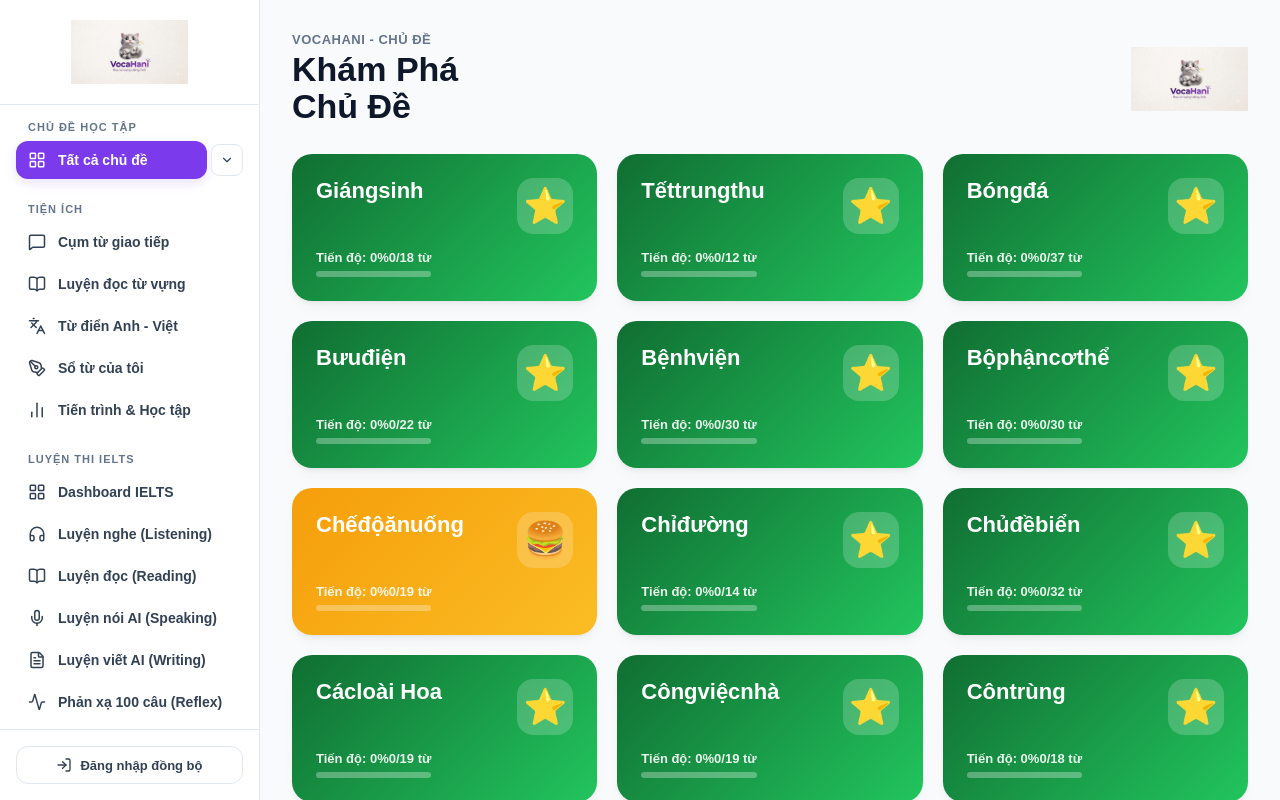
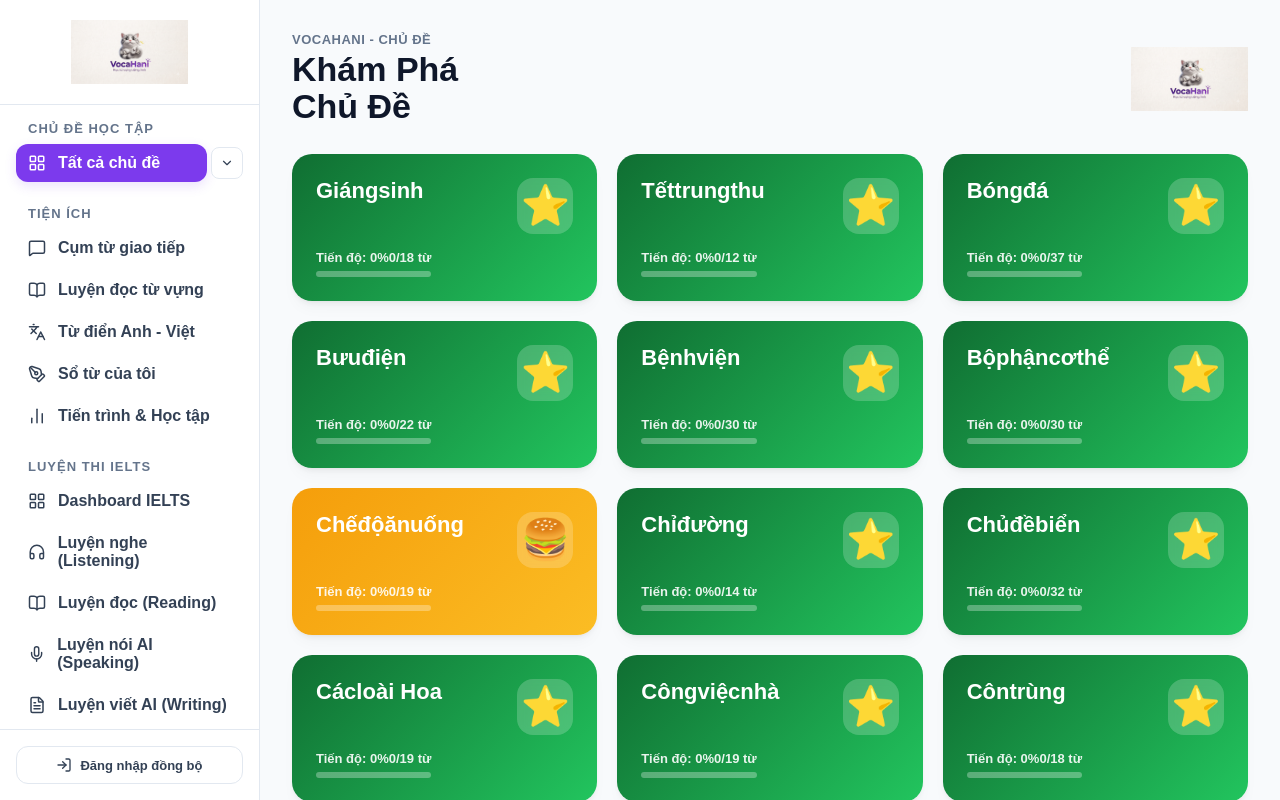
Before and after one commit to vothanhquytsm-sys/VocaHani, a React (Vite) app in the folder webapp/: page / in a window 1280 px wide. Built offline with nearby package versions, Linux system fonts and the light colour scheme.

Commit message:
Scale global HTML root and custom VocaHani sidebar typography font sizes up by 2px

```diff
--- a/webapp/src/index.css
+++ b/webapp/src/index.css
@@ -63,7 +63,12 @@
   padding: 0;
 }
 
+html {
+  font-size: 18px !important;
+}
+
 body {
+  font-size: 18px;
   background-color: var(--bg);
   color: var(--text);
   min-height: 100vh;
@@ -233,7 +238,7 @@ button, select, input {
 
 .sidebar-section-title {
   padding: 0 12px;
-  font-size: 11px;
+  font-size: 13px;
   font-weight: 700;
   text-transform: uppercase;
   color: var(--text-muted);
@@ -262,7 +267,7 @@ button, select, input {
   border: none;
   background: transparent;
   color: var(--text);
-  font-size: 14px;
+  font-size: 16px;
   font-weight: 600;
   text-align: left;
   cursor: pointer;
```
